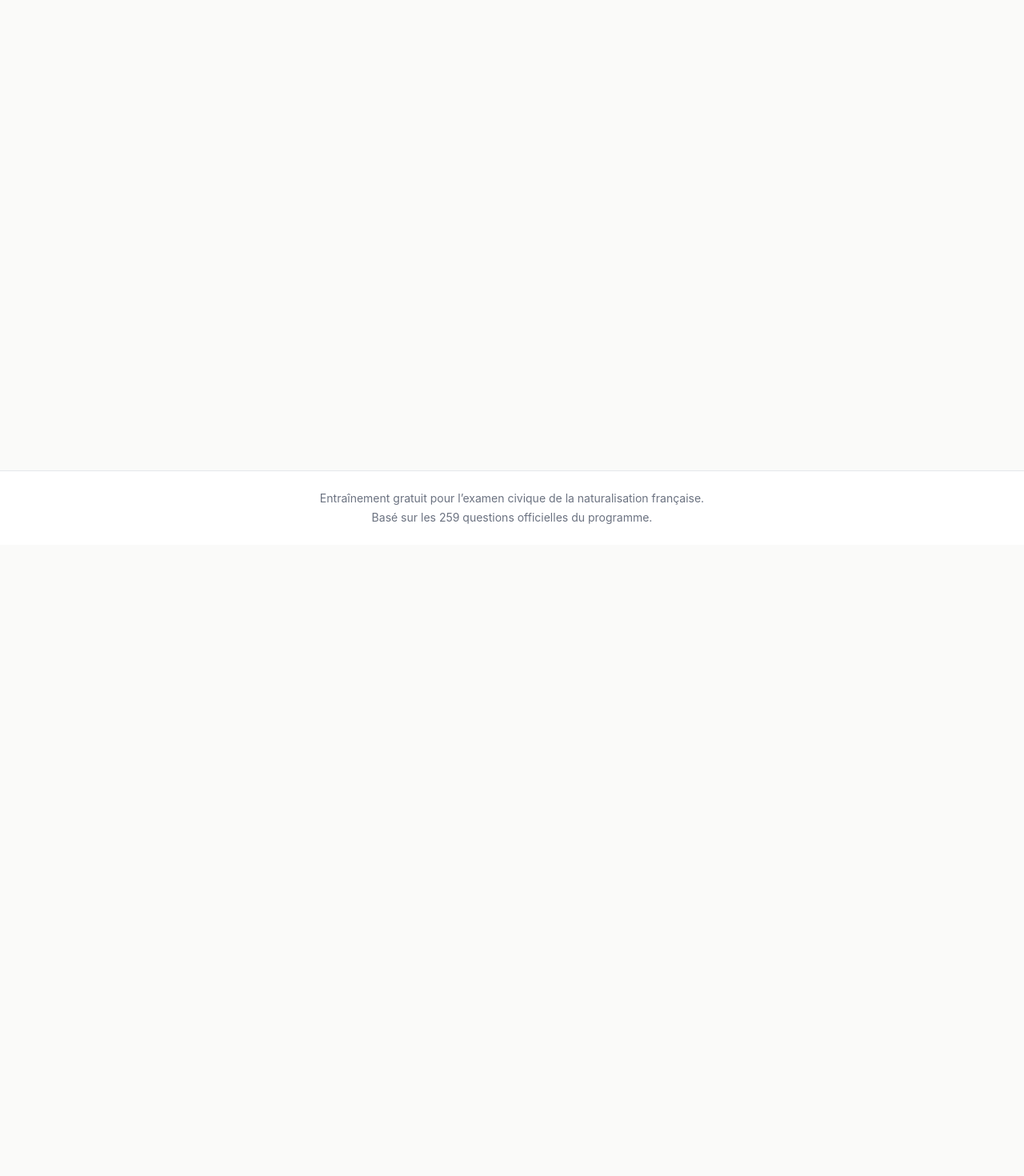
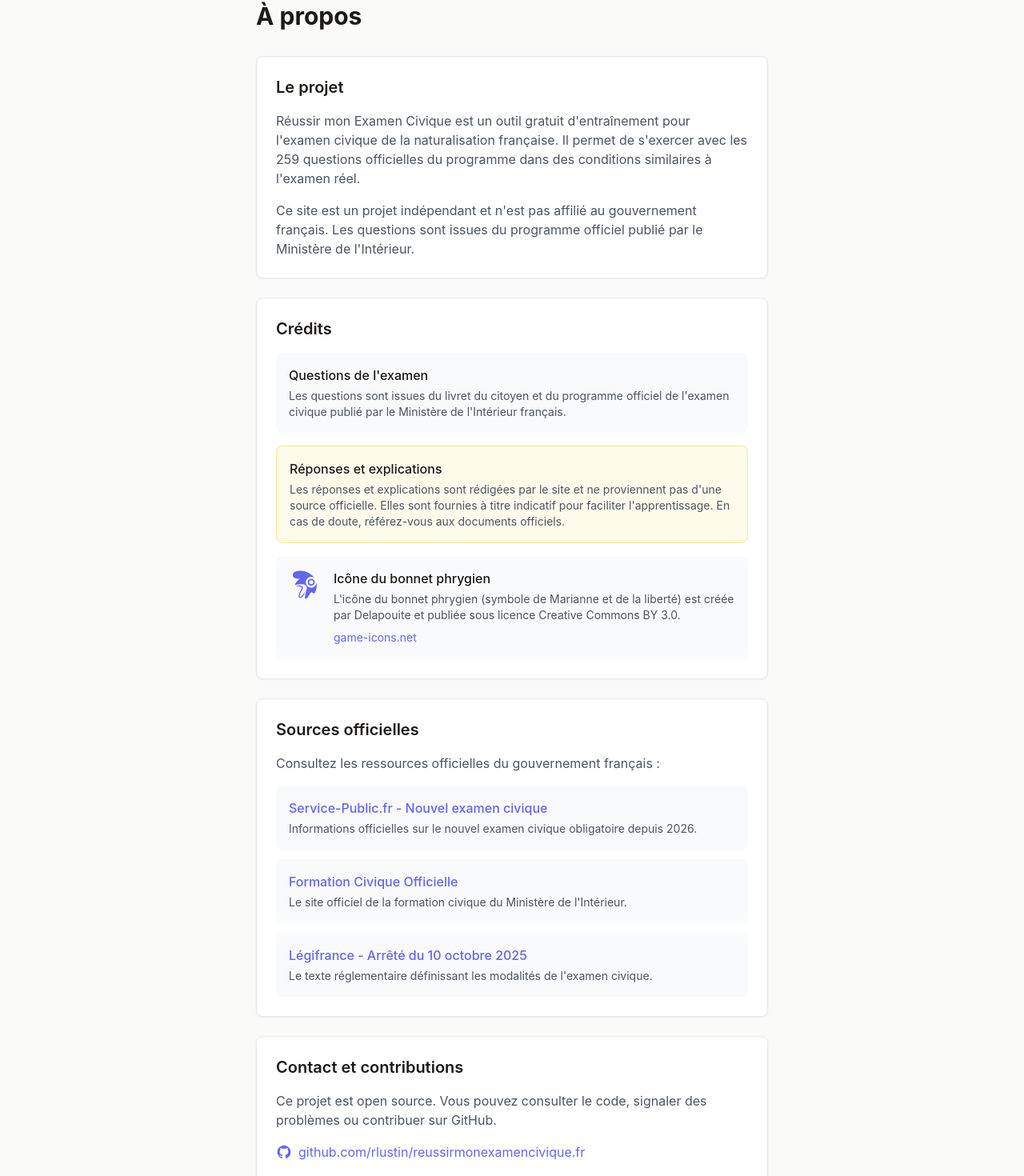
Before and after one commit to rlustin/reussirmonexamencivique.fr, a Nuxt app: page /about in a window 1280 px wide. Shown: the part 119-1589 px from the top of the page at 80% size. Before the commit the page ends 800 px from the top, so only its background shows below. Built offline with nearby package versions, Linux system fonts and the light colour scheme.

Commit message:
Add about page with credits and official sources

```diff
--- a/app/layouts/default.vue
+++ b/app/layouts/default.vue
@@ -138,6 +138,11 @@ watch(
         <p class="mt-1">
           {{ $t('footer.line2') }}
         </p>
+        <p class="mt-3">
+          <NuxtLink to="/a-propos" class="text-primary hover:underline">
+            {{ $t('footer.about') }}
+          </NuxtLink>
+        </p>
       </div>
     </footer>
   </div>
--- /dev/null
+++ b/app/pages/about.vue
@@ -0,0 +1,132 @@
+<script setup lang="ts">
+definePageMeta({
+  path: '/a-propos',
+})
+
+const { t } = useI18n()
+
+useSeoMeta({
+  title: t('about.meta.title'),
+  description: t('about.meta.description'),
+})
+</script>
+
+<template>
+  <div class="py-12">
+    <div class="max-w-2xl mx-auto px-4">
+      <h1 class="text-3xl font-bold text-foreground mb-8">
+        {{ $t('about.title') }}
+      </h1>
+
+      <!-- About the project -->
+      <section class="card mb-6">
+        <h2 class="text-xl font-semibold mb-4">{{ $t('about.project.title') }}</h2>
+        <p class="text-gray-600 mb-4">
+          {{ $t('about.project.description') }}
+        </p>
+        <p class="text-gray-600">
+          {{ $t('about.project.disclaimer') }}
+        </p>
+      </section>
+
+      <!-- Credits -->
+      <section class="card mb-6">
+        <h2 class="text-xl font-semibold mb-4">{{ $t('about.credits.title') }}</h2>
+
+        <div class="space-y-4">
+          <!-- Questions source -->
+          <div class="p-4 bg-gray-50 rounded-lg">
+            <h3 class="font-medium text-foreground">{{ $t('about.credits.questions.title') }}</h3>
+            <p class="text-sm text-gray-600 mt-1">
+              {{ $t('about.credits.questions.description') }}
+            </p>
+          </div>
+
+          <!-- Answers disclaimer -->
+          <div class="p-4 bg-amber-50 border border-amber-200 rounded-lg">
+            <h3 class="font-medium text-foreground">{{ $t('about.credits.answers.title') }}</h3>
+            <p class="text-sm text-gray-600 mt-1">
+              {{ $t('about.credits.answers.description') }}
+            </p>
+          </div>
+
+          <!-- Icon credit -->
+          <div class="flex items-start gap-4 p-4 bg-gray-50 rounded-lg">
+            <img src="/favicon.svg" alt="" class="w-10 h-10 flex-shrink-0" aria-hidden="true">
+            <div>
+              <h3 class="font-medium text-foreground">{{ $t('about.credits.icon.title') }}</h3>
+              <p class="text-sm text-gray-600 mt-1">
+                {{ $t('about.credits.icon.description') }}
+              </p>
+              <a
+                href="https://game-icons.net/1x1/delapouite/phrygian-cap.html"                class="text-sm text-primary hover:underline mt-2 inline-block"
+              >
+                game-icons.net
+              </a>
+            </div>
+          </div>
+        </div>
+      </section>
+
+      <!-- Official sources -->
+      <section class="card mb-6">
+        <h2 class="text-xl font-semibold mb-4">{{ $t('about.sources.title') }}</h2>
+        <p class="text-gray-600 mb-4">
+          {{ $t('about.sources.description') }}
+        </p>
+
+        <div class="space-y-3">
+          <a
+            href="https://www.service-public.fr/particuliers/actualites/A18713"            class="block p-4 bg-gray-50 rounded-lg hover:bg-gray-100 transition-colors"
+          >
+            <h3 class="font-medium text-primary">{{ $t('about.sources.servicePublic.title') }}</h3>
+            <p class="text-sm text-gray-600 mt-1">
+              {{ $t('about.sources.servicePublic.description') }}
+            </p>
+          </a>
+
+          <a
+            href="https://formation-civique.interieur.gouv.fr/"            class="block p-4 bg-gray-50 rounded-lg hover:bg-gray-100 transition-colors"
+          >
+            <h3 class="font-medium text-primary">{{ $t('about.sources.formationCivique.title') }}</h3>
+            <p class="text-sm text-gray-600 mt-1">
+              {{ $t('about.sources.formationCivique.description') }}
+            </p>
+          </a>
+
+          <a
+            href="https://www.legifrance.gouv.fr/jorf/id/JORFTEXT000052381620"            class="block p-4 bg-gray-50 rounded-lg hover:bg-gray-100 transition-colors"
+          >
+            <h3 class="font-medium text-primary">{{ $t('about.sources.legifrance.title') }}</h3>
+            <p class="text-sm text-gray-600 mt-1">
+              {{ $t('about.sources.legifrance.description') }}
+            </p>
+          </a>
+        </div>
+      </section>
+
+      <!-- Contact -->
+      <section class="card">
+        <h2 class="text-xl font-semibold mb-4">{{ $t('about.contact.title') }}</h2>
+        <p class="text-gray-600 mb-4">
+          {{ $t('about.contact.description') }}
+        </p>
+        <a
+          href="https://github.com/rlustin/reussirmonexamencivique.fr"          class="inline-flex items-center gap-2 text-primary hover:underline"
+        >
+          <svg class="w-5 h-5" fill="currentColor" viewBox="0 0 24 24" aria-hidden="true">
+            <path fill-rule="evenodd" d="M12 2C6.477 2 2 6.484 2 12.017c0 4.425 2.865 8.18 6.839 9.504.5.092.682-.217.682-.483 0-.237-.008-.868-.013-1.703-2.782.605-3.369-1.343-3.369-1.343-.454-1.158-1.11-1.466-1.11-1.466-.908-.62.069-.608.069-.608 1.003.07 1.531 1.032 1.531 1.032.892 1.53 2.341 1.088 2.91.832.092-.647.35-1.088.636-1.338-2.22-.253-4.555-1.113-4.555-4.951 0-1.093.39-1.988 1.029-2.688-.103-.253-.446-1.272.098-2.65 0 0 .84-.27 2.75 1.026A9.564 9.564 0 0112 6.844c.85.004 1.705.115 2.504.337 1.909-1.296 2.747-1.027 2.747-1.027.546 1.379.202 2.398.1 2.651.64.7 1.028 1.595 1.028 2.688 0 3.848-2.339 4.695-4.566 4.943.359.309.678.92.678 1.855 0 1.338-.012 2.419-.012 2.747 0 .268.18.58.688.482A10.019 10.019 0 0022 12.017C22 6.484 17.522 2 12 2z" clip-rule="evenodd" />
+          </svg>
+          github.com/rlustin/reussirmonexamencivique.fr
+        </a>
+      </section>
+
+      <!-- Back to home -->
+      <div class="mt-8 text-center">
+        <NuxtLink to="/" class="btn-secondary">
+          {{ $t('about.backHome') }}
+        </NuxtLink>
+      </div>
+    </div>
+  </div>
+</template>
--- a/locales/fr.json
+++ b/locales/fr.json
@@ -9,7 +9,6 @@
   "a11y": {
     "skipToContent": "Aller au contenu principal",
     "toggleMenu": "Ouvrir ou fermer le menu",
-    "externalLink": "(s’ouvre dans un nouvel onglet)",
     "currentPage": "page actuelle",
     "questionNumber": "Question numéro {number}",
     "answerOption": "Option de réponse {letter}",
@@ -40,8 +39,9 @@
   },
 
   "footer": {
-    "line1": "Entraînement gratuit pour l’examen civique de la naturalisation française.",
-    "line2": "Basé sur les 259 questions officielles du programme."
+    "line1": "Entraînement gratuit pour l'examen civique de la naturalisation française.",
+    "line2": "Basé sur les 259 questions officielles du programme.",
+    "about": "À propos"
   },
 
   "home": {
@@ -225,5 +225,54 @@
       "histoire-geographie-culture": "Histoire et culture",
       "vivre-societe": "Vivre en société"
     }
+  },
+
+  "about": {
+    "meta": {
+      "title": "À propos - Réussir mon Examen Civique",
+      "description": "Informations sur le site Réussir mon Examen Civique et crédits."
+    },
+    "title": "À propos",
+    "project": {
+      "title": "Le projet",
+      "description": "Réussir mon Examen Civique est un outil gratuit d'entraînement pour l'examen civique de la naturalisation française. Il permet de s'exercer avec les 259 questions officielles du programme dans des conditions similaires à l'examen réel.",
+      "disclaimer": "Ce site est un projet indépendant et n'est pas affilié au gouvernement français. Les questions sont issues du programme officiel publié par le Ministère de l'Intérieur."
+    },
+    "credits": {
+      "title": "Crédits",
+      "icon": {
+        "title": "Icône du bonnet phrygien",
+        "description": "L'icône du bonnet phrygien (symbole de Marianne et de la liberté) est créée par Delapouite et publiée sous licence Creative Commons BY 3.0."
+      },
+      "questions": {
+        "title": "Questions de l'examen",
+        "description": "Les questions sont issues du livret du citoyen et du programme officiel de l'examen civique publié par le Ministère de l'Intérieur français."
+      },
+      "answers": {
+        "title": "Réponses et explications",
+        "description": "Les réponses et explications sont rédigées par le site et ne proviennent pas d'une source officielle. Elles sont fournies à titre indicatif pour faciliter l'apprentissage. En cas de doute, référez-vous aux documents officiels."
+      }
+    },
+    "sources": {
+      "title": "Sources officielles",
+      "description": "Consultez les ressources officielles du gouvernement français :",
+      "servicePublic": {
+        "title": "Service-Public.fr - Nouvel examen civique",
+        "description": "Informations officielles sur le nouvel examen civique obligatoire depuis 2026."
+      },
+      "formationCivique": {
+        "title": "Formation Civique Officielle",
+        "description": "Le site officiel de la formation civique du Ministère de l'Intérieur."
+      },
+      "legifrance": {
+        "title": "Légifrance - Arrêté du 10 octobre 2025",
+        "description": "Le texte réglementaire définissant les modalités de l'examen civique."
+      }
+    },
+    "contact": {
+      "title": "Contact et contributions",
+      "description": "Ce projet est open source. Vous pouvez consulter le code, signaler des problèmes ou contribuer sur GitHub."
+    },
+    "backHome": "Retour à l'accueil"
   }
 }
```
